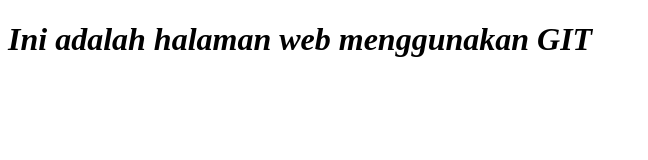
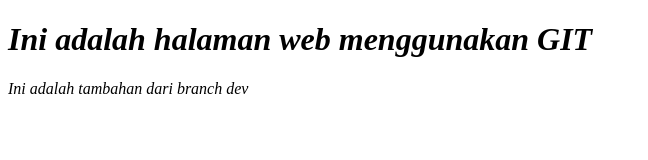
Before and after one commit to ferry-agusta/latihan-git-lical, a plain HTML site: page index.html in a window 1280 px wide. Shown: the whole page, without its empty margins (0-648 px from the left). Drawn offline with Linux system fonts and the light colour scheme.

Commit message:
merubah file index.html 'branch dev'

```diff
--- a/index.html
+++ b/index.html
@@ -10,6 +10,7 @@
 </head>
 <body>
     <h1>Ini adalah halaman web menggunakan GIT</h1>
+    <p>Ini adalah tambahan dari branch dev</p>
 
 </body>
 </html>
```
